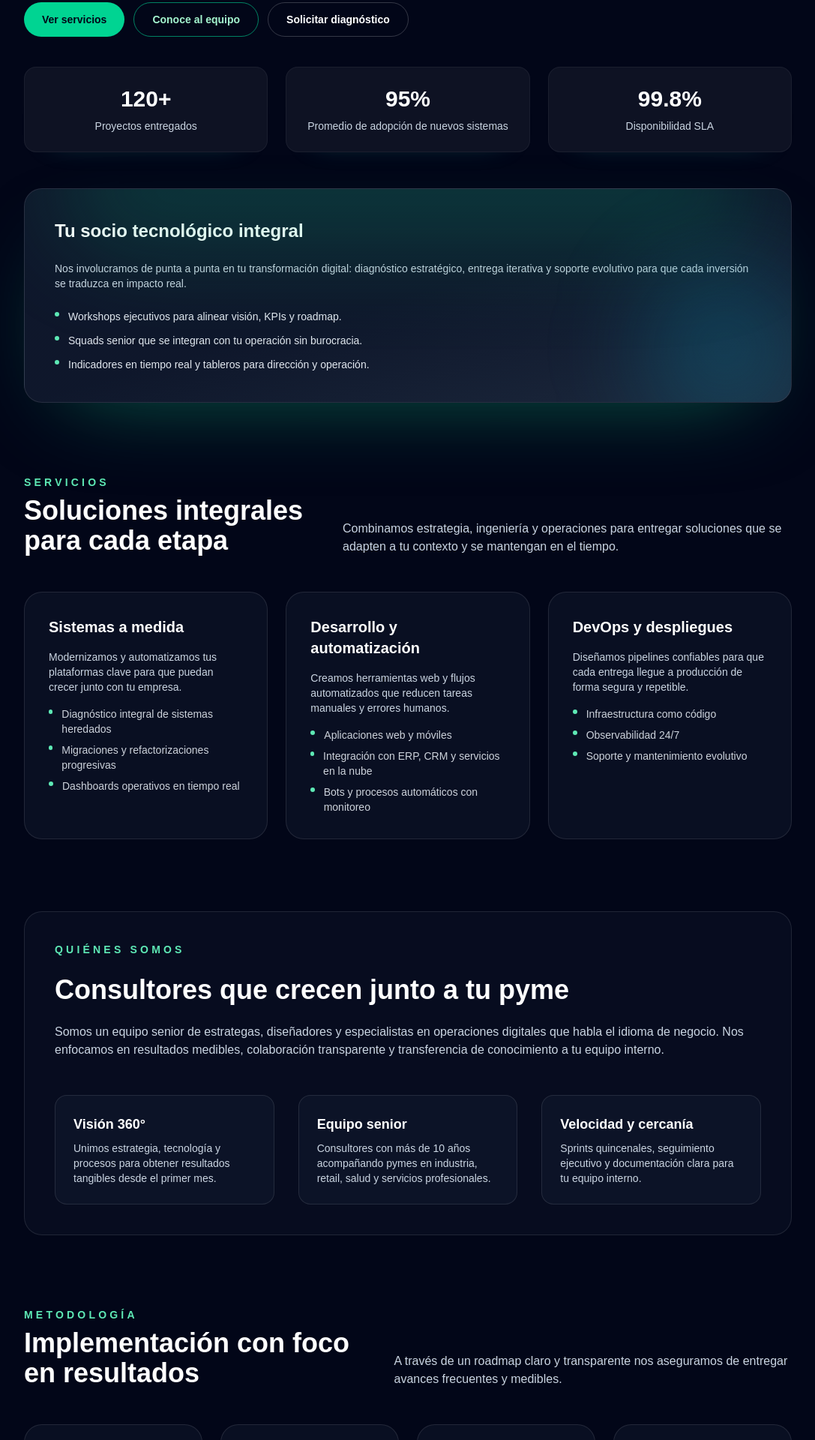
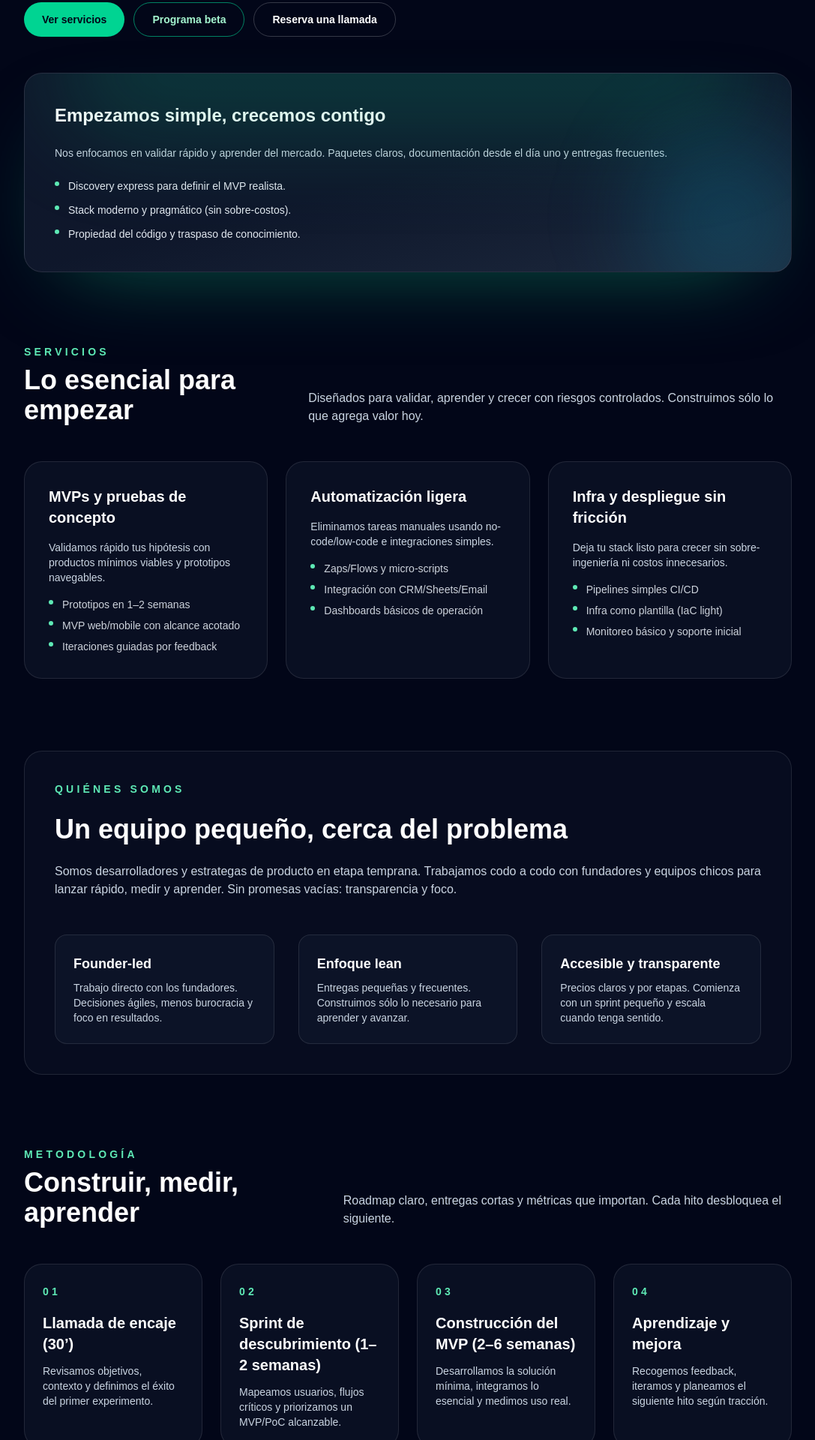
Before and after one commit to hugogarsan17/tech-consultancy, a Next.js app in the folder tech-consultancy/: page / in a window 1280 px wide. Shown: the part 500-2420 px from the top of the page at 75% size, without its empty margins (96-1183 px from the left). Built offline with nearby package versions, Linux system fonts and the light colour scheme.

Commit message:
junior startup

```diff
--- a/tech-consultancy/app/page.tsx
+++ b/tech-consultancy/app/page.tsx
@@ -4,158 +4,152 @@ import { SiteHeader } from "@/components/SiteHeader";
 
 const services = [
   {
-    title: "Sistemas a medida",
+    title: "MVPs y pruebas de concepto",
     description:
-      "Modernizamos y automatizamos tus plataformas clave para que puedan crecer junto con tu empresa.",
+      "Validamos rápido tus hipótesis con productos mínimos viables y prototipos navegables.",
     items: [
-      "Diagnóstico integral de sistemas heredados",
-      "Migraciones y refactorizaciones progresivas",
-      "Dashboards operativos en tiempo real",
+      "Prototipos en 1–2 semanas",
+      "MVP web/mobile con alcance acotado",
+      "Iteraciones guiadas por feedback",
     ],
   },
   {
-    title: "Desarrollo y automatización",
+    title: "Automatización ligera",
     description:
-      "Creamos herramientas web y flujos automatizados que reducen tareas manuales y errores humanos.",
+      "Eliminamos tareas manuales usando no-code/low-code e integraciones simples.",
     items: [
-      "Aplicaciones web y móviles",
-      "Integración con ERP, CRM y servicios en la nube",
-      "Bots y procesos automáticos con monitoreo",
+      "Zaps/Flows y micro-scripts",
+      "Integración con CRM/Sheets/Email",
+      "Dashboards básicos de operación",
     ],
   },
   {
-    title: "DevOps y despliegues",
+    title: "Infra y despliegue sin fricción",
     description:
-      "Diseñamos pipelines confiables para que cada entrega llegue a producción de forma segura y repetible.",
+      "Deja tu stack listo para crecer sin sobre-ingeniería ni costos innecesarios.",
     items: [
-      "Infraestructura como código",
-      "Observabilidad 24/7",
-      "Soporte y mantenimiento evolutivo",
+      "Pipelines simples CI/CD",
+      "Infra como plantilla (IaC light)",
+      "Monitoreo básico y soporte inicial",
     ],
   },
 ];
 
 const differentiators = [
   {
-    title: "Visión 360°",
+    title: "Founder-led",
     description:
-      "Unimos estrategia, tecnología y procesos para obtener resultados tangibles desde el primer mes.",
+      "Trabajo directo con los fundadores. Decisiones ágiles, menos burocracia y foco en resultados.",
   },
   {
-    title: "Equipo senior",
+    title: "Enfoque lean",
     description:
-      "Consultores con más de 10 años acompañando pymes en industria, retail, salud y servicios profesionales.",
+      "Entregas pequeñas y frecuentes. Construimos sólo lo necesario para aprender y avanzar.",
   },
   {
-    title: "Velocidad y cercanía",
+    title: "Accesible y transparente",
     description:
-      "Sprints quincenales, seguimiento ejecutivo y documentación clara para tu equipo interno.",
+      "Precios claros y por etapas. Comienza con un sprint pequeño y escala cuando tenga sentido.",
   },
 ];
 
 const roadmap = [
   {
     step: "01",
-    title: "Descubrimiento",
+    title: "Llamada de encaje (30’)",
     description:
-      "Analizamos tus procesos críticos, detectamos cuellos de botella y alineamos objetivos con la dirección.",
+      "Revisamos objetivos, contexto y definimos el éxito del primer experimento.",
   },
   {
     step: "02",
-    title: "Plan de acción",
+    title: "Sprint de descubrimiento (1–2 semanas)",
     description:
-      "Priorizamos iniciativas de alto impacto y definimos responsables, tiempos y métricas de éxito.",
+      "Mapeamos usuarios, flujos críticos y priorizamos un MVP/PoC alcanzable.",
   },
   {
     step: "03",
-    title: "Implementación",
+    title: "Construcción del MVP (2–6 semanas)",
     description:
-      "Desarrollamos soluciones, automatizamos y desplegamos con pruebas continuas y comunicación constante.",
+      "Desarrollamos la solución mínima, integramos lo esencial y medimos uso real.",
   },
   {
     step: "04",
-    title: "Acompañamiento",
+    title: "Aprendizaje y mejora",
     description:
-      "Entrenamos a tu equipo, monitoreamos resultados y ajustamos para garantizar la adopción y el ROI.",
+      "Recogemos feedback, iteramos y planeamos el siguiente hito según tracción.",
   },
 ];
 
 const testimonials = [
   {
-    name: "Carolina Méndez",
-    role: "Directora Operativa · Grupo Lumen",
+    name: "Programa Early Adopters",
+    role: "Primeros clientes",
     quote:
-      "En tres meses automatizamos el control de stock y logramos reducir en un 35% los tiempos de reposición.",
+      "Nos ayudaron a lanzar un prototipo funcional en semanas; ahora iteramos con datos reales.",
   },
   {
-    name: "Martín Rivas",
-    role: "CEO · Clínica Sanar",
+    name: "Fundadora de e-commerce nicho",
+    role: "Piloto",
     quote:
-      "Transformaron nuestra plataforma de turnos y hoy integramos historia clínica y facturación sin fricciones.",
+      "Automatizamos reportes y soporte. Ahorramos horas semanales y entendemos mejor la demanda.",
   },
-];
-
-const stats = [
-  { label: "Proyectos entregados", value: "120+" },
-  { label: "Promedio de adopción de nuevos sistemas", value: "95%" },
-  { label: "Disponibilidad SLA", value: "99.8%" },
 ];
 
 const contactChannels = [
   {
-    label: "Agenda una reunión",
-    description: "Coordinamos un diagnóstico express de 45 minutos sin costo.",
-    actionLabel: "Abrir calendario",
-    href: "https://cal.com/consultoriapymes/diagnostico",
+    label: "Reserva una llamada",
+    description:
+      "Agenda una intro de 30 minutos. Te respondemos en menos de 1 día hábil.",
+    actionLabel: "Calendario",
+    href: "/contacto", // o tu enlace de Calendly
   },
   {
-    label: "Escríbenos",
-    description: "Cuéntanos tus desafíos y te respondemos en menos de 24 horas hábiles.",
-    actionLabel: "contacto@consultoriapymes.tech",
-    href: "mailto:contacto@consultoriapymes.tech",
-  },
-  {
-    label: "Descarga nuestro dossier",
+    label: "Únete al programa beta",
     description:
-      "Obtén un resumen de capacidades, casos de éxito y referencias comprobables para tu directorio.",
-    actionLabel: "Ver dossier",
-    href: "https://consultoriapymes.tech/dossier.pdf",
+      "Accede a tarifas de lanzamiento y prioridad en roadmap a cambio de feedback periódico.",
+    actionLabel: "Quiero ser early adopter",
+    href: "/beta",
   },
 ];
 
 const faqs = [
   {
-    question: "¿Trabajan con contratos a medida o paquetes cerrados?",
+    question: "¿Cómo trabajan si están empezando?",
     answer:
-      "Definimos un plan personalizado según tus objetivos y presupuesto. Podemos trabajar por proyecto, horas mensuales o squads dedicados.",
+      "En etapas cortas y enfocadas. Iniciamos con un sprint de descubrimiento y un MVP acotado para validar rápido.",
   },
   {
-    question: "¿Qué tan rápido podemos ver resultados?",
+    question: "¿Qué modelos de colaboración ofrecen?",
     answer:
-      "El diagnóstico inicial se entrega en la primera semana y los primeros entregables funcionales se planifican para las semanas 3 y 4, con KPIs claros desde el día uno.",
+      "Por proyecto (MVP/PoC), bloques mensuales o una ‘mini-squad’ dedicada a tiempo parcial.",
   },
   {
-    question: "¿Cómo aseguran la transferencia de conocimiento?",
+    question: "¿Cuándo vemos resultados?",
     answer:
-      "Documentamos cada solución, realizamos workshops de adopción y dejamos embajadores internos para sostener los cambios tras el cierre del proyecto.",
+      "El plan de acción llega en la primera semana. El primer entregable funcional suele estar entre semanas 3 y 4.",
+  },
+  {
+    question: "¿Quién se queda con la propiedad intelectual?",
+    answer:
+      "Tu empresa. Entregamos código, documentación y acceso a repositorios/infra desde el día uno.",
   },
 ];
 
 const projects = [
   {
-    title: "Retail · Plataforma de e-commerce B2B",
+    title: "SaaS · MVP de onboarding",
     description:
-      "Rediseñamos la arquitectura, conectamos con ERP y automatizamos el catálogo, aumentando un 45% las ventas repetidas.",
+      "Prototipo clicable y flujo básico de registro/pagos para validar disposición a pagar.",
   },
   {
-    title: "Manufactura · Monitoreo IoT",
+    title: "Operaciones · Automatización ligera",
     description:
-      "Implementamos dashboards de planta y alertas predictivas, reduciendo en 30% el tiempo de inactividad.",
+      "Integración CRM + Sheets + Email para reducir tareas manuales en seguimiento comercial.",
   },
   {
-    title: "Salud · Automatización de turnos",
+    title: "Analytics · Dashboard inicial",
     description:
-      "Integramos sistemas de agenda, facturación y pacientes para lograr trazabilidad completa del servicio.",
+      "Métricas clave (activación, retención, tickets) con fuentes simples y trazabilidad básica.",
   },
 ];
 
@@ -170,14 +164,14 @@ export default function Home() {
         <section id="inicio" className="grid gap-12 lg:grid-cols-[1.1fr,0.9fr] lg:items-center">
           <div>
             <span className="inline-flex items-center rounded-full bg-emerald-500/10 px-4 py-1 text-sm font-semibold text-emerald-300">
-              Consultoría tecnológica para pymes
+              Startup de producto y servicios tech
             </span>
             <h1 className="mt-6 text-4xl font-bold tracking-tight text-white sm:text-5xl lg:text-6xl">
-              Estrategia, desarrollo y operaciones para escalar tu negocio con tecnología.
+              Construimos MVPs y automatizaciones ligeras para validar y crecer sin humo.
             </h1>
             <p className="mt-6 text-lg leading-8 text-slate-300">
-              Diseñamos y ejecutamos soluciones informáticas que eliminan cuellos de botella, conectan tus sistemas y generan
-              crecimiento sostenido. Trabajamos con directivos de pymes para transformar la operación sin frenar el negocio.
+              Somos un equipo pequeño y fundador-liderado. Diseñamos, construimos e iteramos contigo para
+              aprender del usuario real y evitar sobre-ingeniería. Arranca pequeño, escala con evidencia.
             </p>
             <div className="mt-8 flex flex-col gap-3 sm:flex-row sm:flex-wrap">
               <a
@@ -187,50 +181,39 @@ export default function Home() {
                 Ver servicios
               </a>
               <Link
-                href="/quienes-somos"
+                href="/beta"
                 className="flex items-center justify-center rounded-full border border-emerald-400/60 px-6 py-3 text-sm font-semibold text-emerald-200 transition hover:border-emerald-300 hover:text-emerald-100"
               >
-                Conoce al equipo
+                Programa beta
               </Link>
               <Link
                 href="/contacto"
                 className="flex items-center justify-center rounded-full border border-white/20 px-6 py-3 text-sm font-semibold text-white transition hover:border-white/40 hover:text-emerald-100"
               >
-                Solicitar diagnóstico
+                Reserva una llamada
               </Link>
-            </div>
-            <div className="mt-10 grid gap-6 sm:grid-cols-3">
-              {stats.map((stat) => (
-                <div
-                  key={stat.label}
-                  className="rounded-2xl border border-white/5 bg-white/5 p-6 text-center shadow-[0_20px_40px_-40px_rgba(45,212,191,0.4)]"
-                >
-                  <p className="text-3xl font-bold text-white">{stat.value}</p>
-                  <p className="mt-2 text-sm text-slate-300">{stat.label}</p>
-                </div>
-              ))}
             </div>
           </div>
           <div className="relative flex flex-col gap-6 overflow-hidden rounded-3xl border border-white/10 bg-gradient-to-br from-slate-900 via-slate-900 to-slate-800 p-10 shadow-[0_40px_120px_-60px_rgba(16,185,129,0.6)]">
             <div className="absolute inset-x-12 -top-20 h-40 rounded-full bg-emerald-500/20 blur-3xl" aria-hidden />
             <div className="absolute -bottom-10 -right-6 h-56 w-56 rounded-full bg-cyan-500/20 blur-3xl" aria-hidden />
-            <h2 className="text-2xl font-semibold text-white">Tu socio tecnológico integral</h2>
+            <h2 className="text-2xl font-semibold text-white">Empezamos simple, crecemos contigo</h2>
             <p className="text-sm text-slate-300">
-              Nos involucramos de punta a punta en tu transformación digital: diagnóstico estratégico, entrega iterativa y
-              soporte evolutivo para que cada inversión se traduzca en impacto real.
+              Nos enfocamos en validar rápido y aprender del mercado. Paquetes claros, documentación desde el día uno y
+              entregas frecuentes.
             </p>
             <ul className="space-y-3 text-sm text-slate-200">
               <li className="flex items-start gap-3">
                 <span className="mt-1 h-1.5 w-1.5 rounded-full bg-emerald-300" aria-hidden />
-                <span>Workshops ejecutivos para alinear visión, KPIs y roadmap.</span>
+                <span>Discovery express para definir el MVP realista.</span>
               </li>
               <li className="flex items-start gap-3">
                 <span className="mt-1 h-1.5 w-1.5 rounded-full bg-emerald-300" aria-hidden />
-                <span>Squads senior que se integran con tu operación sin burocracia.</span>
+                <span>Stack moderno y pragmático (sin sobre-costos).</span>
               </li>
               <li className="flex items-start gap-3">
                 <span className="mt-1 h-1.5 w-1.5 rounded-full bg-emerald-300" aria-hidden />
-                <span>Indicadores en tiempo real y tableros para dirección y operación.</span>
+                <span>Propiedad del código y traspaso de conocimiento.</span>
               </li>
             </ul>
           </div>
@@ -240,11 +223,10 @@ export default function Home() {
           <div className="flex flex-col gap-4 lg:flex-row lg:items-end lg:justify-between">
             <div>
               <p className="text-sm font-semibold uppercase tracking-[0.3em] text-emerald-300">Servicios</p>
-              <h2 className="mt-2 text-3xl font-bold text-white sm:text-4xl">Soluciones integrales para cada etapa</h2>
+              <h2 className="mt-2 text-3xl font-bold text-white sm:text-4xl">Lo esencial para empezar</h2>
             </div>
             <p className="max-w-2xl text-base text-slate-300">
-              Combinamos estrategia, ingeniería y operaciones para entregar soluciones que se adapten a tu contexto y se
-              mantengan en el tiempo.
+              Diseñados para validar, aprender y crecer con riesgos controlados. Construimos sólo lo que agrega valor hoy.
             </p>
           </div>
           <div className="grid gap-6 lg:grid-cols-3">
@@ -273,11 +255,10 @@ export default function Home() {
         >
           <div className="space-y-6">
             <p className="text-sm font-semibold uppercase tracking-[0.3em] text-emerald-300">Quiénes somos</p>
-            <h2 className="text-3xl font-bold text-white sm:text-4xl">Consultores que crecen junto a tu pyme</h2>
+            <h2 className="text-3xl font-bold text-white sm:text-4xl">Un equipo pequeño, cerca del problema</h2>
             <p className="text-base text-slate-300">
-              Somos un equipo senior de estrategas, diseñadores y especialistas en operaciones digitales que habla el idioma
-              de negocio. Nos enfocamos en resultados medibles, colaboración transparente y transferencia de conocimiento a tu
-              equipo interno.
+              Somos desarrolladores y estrategas de producto en etapa temprana. Trabajamos codo a codo con fundadores y
+              equipos chicos para lanzar rápido, medir y aprender. Sin promesas vacías: transparencia y foco.
             </p>
           </div>
           <div className="grid gap-6 md:grid-cols-3 md:gap-8">
@@ -294,10 +275,10 @@ export default function Home() {
           <div className="flex flex-col gap-4 lg:flex-row lg:items-end lg:justify-between">
             <div>
               <p className="text-sm font-semibold uppercase tracking-[0.3em] text-emerald-300">Metodología</p>
-              <h2 className="mt-2 text-3xl font-bold text-white sm:text-4xl">Implementación con foco en resultados</h2>
+              <h2 className="mt-2 text-3xl font-bold text-white sm:text-4xl">Construir, medir, aprender</h2>
             </div>
             <p className="max-w-2xl text-base text-slate-300">
-              A través de un roadmap claro y transparente nos aseguramos de entregar avances frecuentes y medibles.
+              Roadmap claro, entregas cortas y métricas que importan. Cada hito desbloquea el siguiente.
             </p>
           </div>
           <div className="grid gap-6 md:grid-cols-2 xl:grid-cols-4">
@@ -314,12 +295,11 @@ export default function Home() {
         <section id="proyectos" className="space-y-12">
           <div className="flex flex-col gap-4 lg:flex-row lg:items-end lg:justify-between">
             <div>
-              <p className="text-sm font-semibold uppercase tracking-[0.3em] text-emerald-300">Proyectos</p>
-              <h2 className="mt-2 text-3xl font-bold text-white sm:text-4xl">Casos que demuestran nuestro impacto</h2>
+              <p className="text-sm font-semibold uppercase tracking-[0.3em] text-emerald-300">Pilotos</p>
+              <h2 className="mt-2 text-3xl font-bold text-white sm:text-4xl">Validaciones recientes</h2>
             </div>
             <p className="max-w-2xl text-base text-slate-300">
-              Cada iniciativa se acompaña de indicadores y aprendizajes que documentamos para escalar a otras áreas del
-              negocio.
+              Casos pequeños, impacto tangible. Priorizamos aprender rápido y reducir riesgo antes de escalar.
             </p>
           </div>
           <div className="grid gap-6 lg:grid-cols-3">
@@ -332,14 +312,12 @@ export default function Home() {
           </div>
         </section>
 
-
-
         <section className="grid gap-8 rounded-3xl border border-white/10 bg-slate-900/50 p-10 lg:grid-cols-[1.1fr,0.9fr]">
           <div className="space-y-6">
             <p className="text-sm font-semibold uppercase tracking-[0.3em] text-emerald-300">Testimonios</p>
-            <h2 className="text-3xl font-bold text-white sm:text-4xl">Historias de impacto</h2>
+            <h2 className="text-3xl font-bold text-white sm:text-4xl">Primeras voces</h2>
             <p className="text-base text-slate-300">
-              Nuestros clientes confían en nosotros para resolver desafíos complejos y construir capacidades que perduren.
+              Estamos construyendo con nuestros primeros clientes. Esto es lo que destacan del proceso.
             </p>
           </div>
           <div className="space-y-6">
@@ -357,10 +335,9 @@ export default function Home() {
         <section className="space-y-10 rounded-3xl border border-white/10 bg-slate-900/40 p-10">
           <div className="space-y-3">
             <p className="text-sm font-semibold uppercase tracking-[0.3em] text-emerald-300">Preguntas frecuentes</p>
-            <h2 className="text-3xl font-bold text-white sm:text-4xl">Lo que los directores de pymes quieren saber</h2>
+            <h2 className="text-3xl font-bold text-white sm:text-4xl">Lo que solemos aclarar</h2>
             <p className="text-base text-slate-300">
-              Transparencia y claridad desde el primer contacto. Estas son algunas de las preguntas que respondemos en nuestras
-              reuniones iniciales.
+              Respuestas breves y directas para tomar una decisión informada y empezar.
             </p>
           </div>
           <div className="space-y-4">
@@ -372,6 +349,29 @@ export default function Home() {
             ))}
           </div>
         </section>
+
+        <section id="contacto" className="space-y-8 rounded-3xl border border-white/10 bg-slate-900/40 p-10">
+          <div className="space-y-3">
+            <p className="text-sm font-semibold uppercase tracking-[0.3em] text-emerald-300">Contacto</p>
+            <h2 className="text-3xl font-bold text-white sm:text-4xl">Hablemos de tu primer hito</h2>
+            <p className="text-base text-slate-300">
+              Cupos limitados para el programa beta. Si encaja, empezamos con un sprint de descubrimiento.
+            </p>
+          </div>
+          <div className="grid gap-4 md:grid-cols-2">
+            {contactChannels.map((c) => (
+              <a
+                key={c.label}
+                href={c.href}
+                className="rounded-2xl border border-white/10 bg-slate-900/70 p-6 transition hover:border-white/20"
+              >
+                <p className="text-sm font-semibold text-emerald-200">{c.label}</p>
+                <p className="mt-1 text-sm text-slate-300">{c.description}</p>
+                <p className="mt-3 text-sm font-medium text-white">{c.actionLabel}</p>
+              </a>
+            ))}
+          </div>
+        </section>
       </main>
     </div>
   );
```
Also changed, not shown: 1 other file (tests, documents, lock files or other folders).
